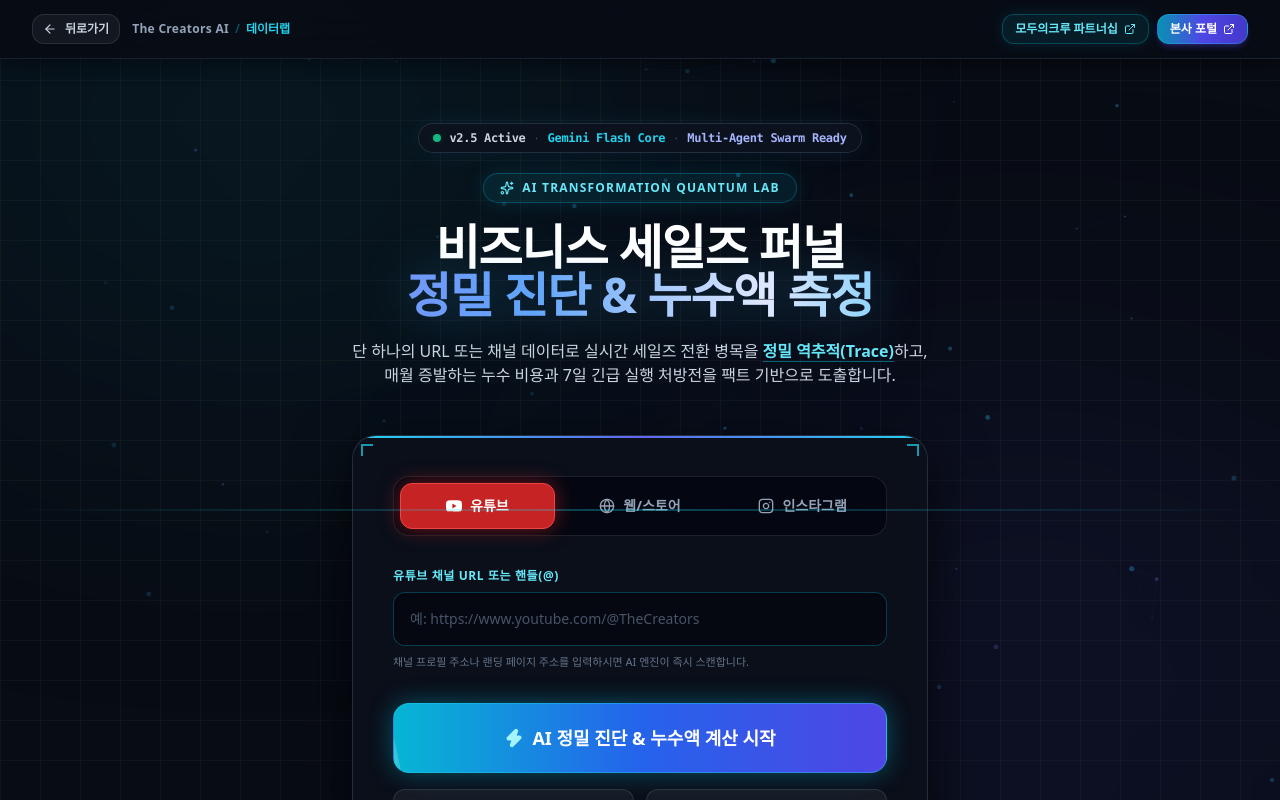
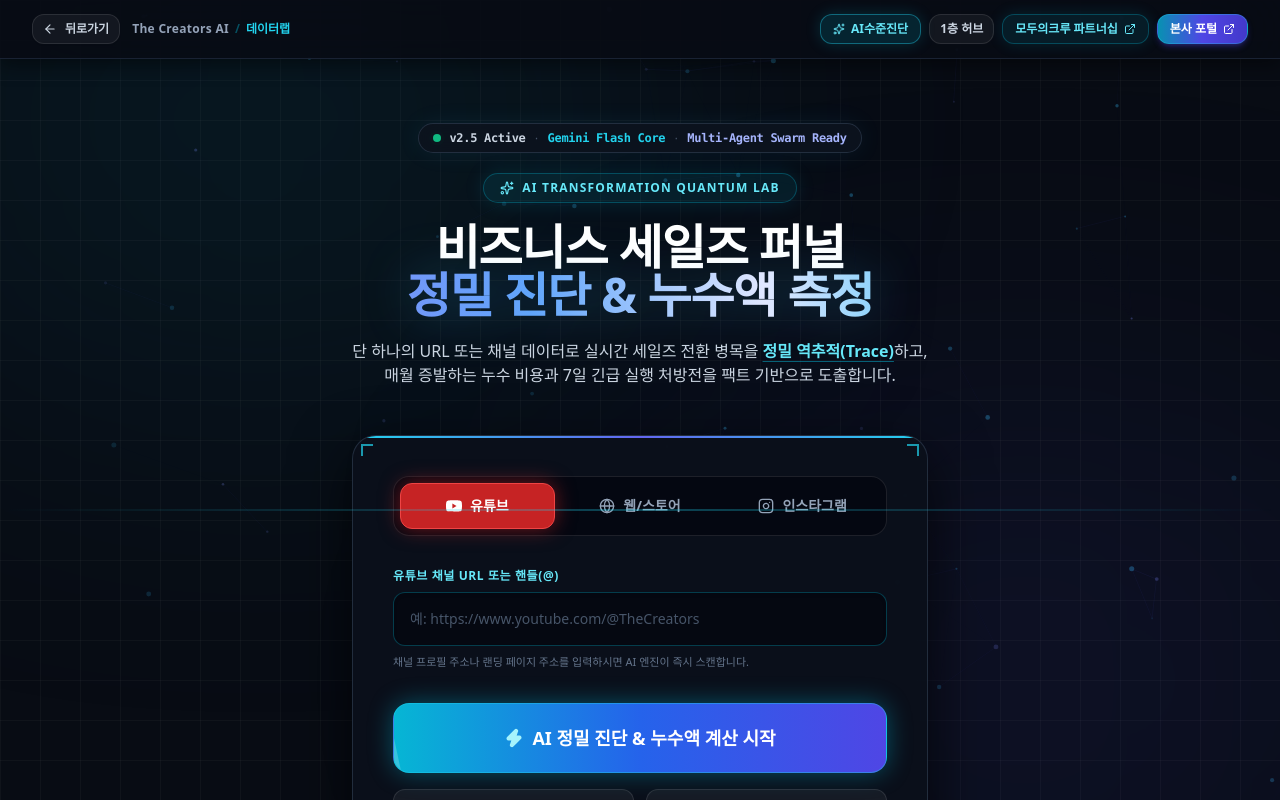
Before and after one commit to imgeon444-eng/my-diagnostic-app, a Next.js app: page /bootcamp-funnel in a window 1280 px wide. Shown: the top 800 px of the page. Built offline with nearby package versions, Linux system fonts and the light colour scheme; a web font is replaced by a local one.

Commit message:
feat: add 1st floor AI level test navigation buttons on funnel

```diff
--- a/app/bootcamp-funnel/page.jsx
+++ b/app/bootcamp-funnel/page.jsx
@@ -2,6 +2,7 @@
 
 import { useState, useEffect, useRef } from 'react';
 import { useRouter } from 'next/navigation';
+import Link from 'next/link';
 import {
   Radar,
   RadarChart,
@@ -541,7 +542,25 @@ export default function BootcampFunnelPage() {
           </a>
         </div>
 
-        <div className="flex items-center gap-2">
+        <div className="flex items-center gap-1.5 sm:gap-2">
+          <Link
+            href="/synergy-test"
+            className="flex items-center gap-1 sm:gap-1.5 px-2.5 sm:px-3 py-1.5 rounded-xl bg-cyan-500/15 hover:bg-cyan-500/25 border border-cyan-400/40 text-cyan-300 hover:text-cyan-200 transition-all text-xs font-bold shadow-[0_0_15px_rgba(6,182,212,0.2)]"
+            title="1층 에이전틱 AI 메타인지 역량 진단소로 이동"
+          >
+            <Sparkles className="w-3 h-3 text-cyan-300" />
+            <span className="hidden xs:inline">1층</span>
+            <span>AI수준진단</span>
+          </Link>
+
+          <Link
+            href="/"
+            className="hidden sm:flex items-center gap-1 px-2.5 py-1.5 rounded-xl bg-white/5 hover:bg-white/10 border border-white/10 text-slate-300 hover:text-white transition-all text-xs font-bold"
+            title="진단기 플랫폼 1층 통합 허브로 이동"
+          >
+            <span>1층 허브</span>
+          </Link>
+
           <a
             href="http://thecreator-mcn.com/subpage.php?sd=2&sc=2_3"
             target="_blank"
@@ -1259,12 +1278,20 @@ export default function BootcampFunnelPage() {
                     <ArrowRight className="w-4 h-4" />
                   </button>
 
+                  <Link
+                    href="/synergy-test"
+                    className="flex-1 bg-gradient-to-r from-cyan-600 to-blue-600 hover:from-cyan-500 hover:to-blue-500 text-white py-4 px-6 rounded-2xl font-black text-sm sm:text-base transition-all shadow-xl hover:-translate-y-0.5 text-center flex items-center justify-center gap-2 border border-cyan-400/40"
+                  >
+                    <Sparkles className="w-4 h-4 text-cyan-200" />
+                    <span>1층 내 AI수준(메타인지) 진단받기</span>
+                  </Link>
+
                   <a
                     href="tel:051-633-3812"
                     className="flex items-center justify-center gap-2 bg-indigo-900/60 hover:bg-indigo-900 border border-indigo-400/40 text-white py-4 px-6 rounded-2xl font-black text-sm sm:text-base transition-all"
                   >
                     <Phone className="w-4 h-4 text-indigo-300" />
-                    <span>051-633-3812 유선 문의</span>
+                    <span>유선 문의</span>
                   </a>
                 </div>
 
```
